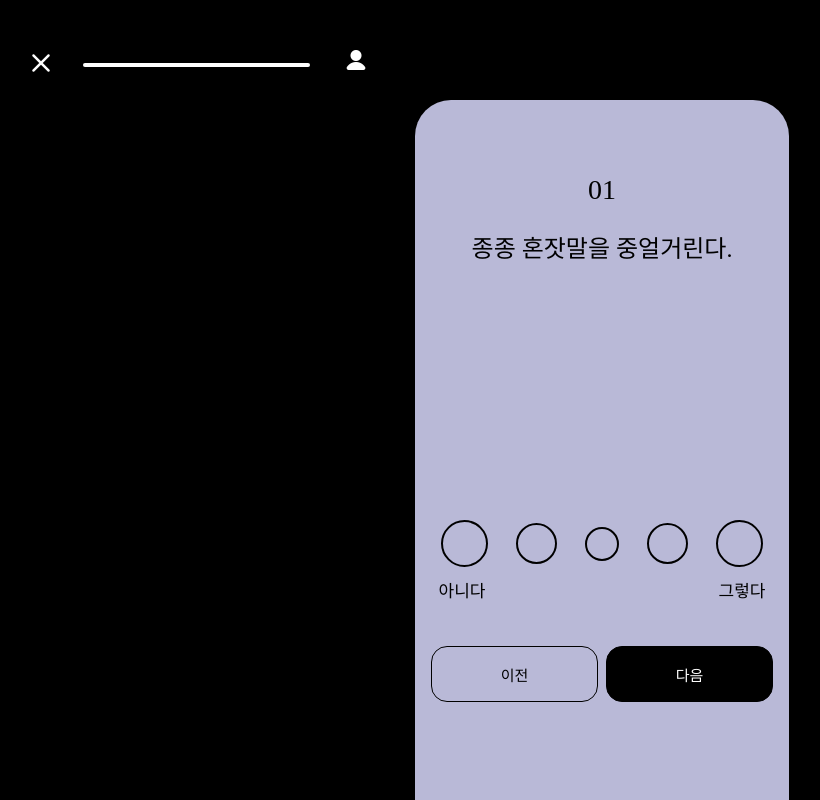
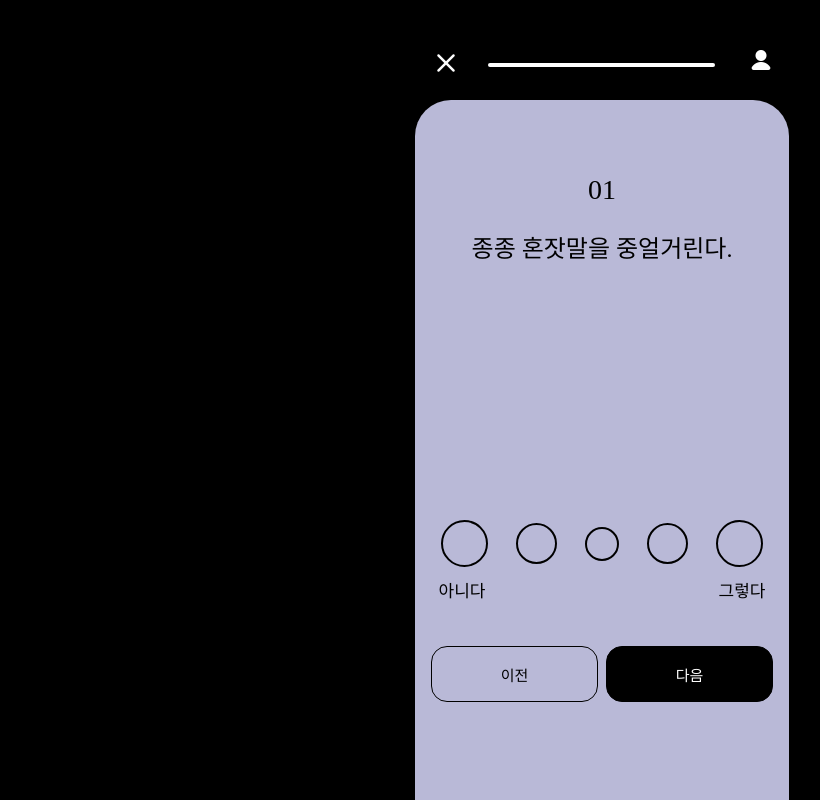
Before and after one commit to Club-PARD/UJaCha_WEB, a React (Create React App) app: page /test in a window 1280 px wide. Shown: the whole page, without its empty margins (38-858 px from the left). Built offline with nearby package versions, Linux system fonts and the light colour scheme; a web font is replaced by a local one.

Commit message:
style : 애니메이션 추가

```diff
--- a/src/Pages/TestPage/Components/TestHeader.js
+++ b/src/Pages/TestPage/Components/TestHeader.js
@@ -1,9 +1,20 @@
+import { useState, useEffect } from "react";
 import styled from "styled-components";
 import { Img } from "../../../Layout/Layout";
 
 function TestHeader({ page }) {
+  const [showHeader, setShowHeader] = useState(false);
+
+  useEffect(() => {
+    const timer = setTimeout(() => {
+      setShowHeader(true);
+    }, 1500);
+
+    return () => clearTimeout(timer); // 컴포넌트가 언마운트될 때 타이머 해제
+  }, []); // 초기 렌더링 시 한 번만 실행
+
   return (
-    <HeaderContainer>
+    <HeaderContainer style={{ opacity: showHeader ? 1 : 0 }}>
       <Img src="img/x-close.png" alt="x-close" width="30px" height="30px" />
       <ProgressBar>
         <progress value={page / 12} />
@@ -15,10 +26,12 @@ function TestHeader({ page }) {
 
 const HeaderContainer = styled.div`
   display: flex;
+  justify-content: center;
   flex-direction: row;
-  width: 90%;
+  width: 100%;
   top: 6%;
   position: absolute;
+  transition: opacity 1s ease;
 `;
 
 const ProgressBar = styled.div`
```
Also changed, not shown: 1 other file (tests, documents, lock files or other folders).
